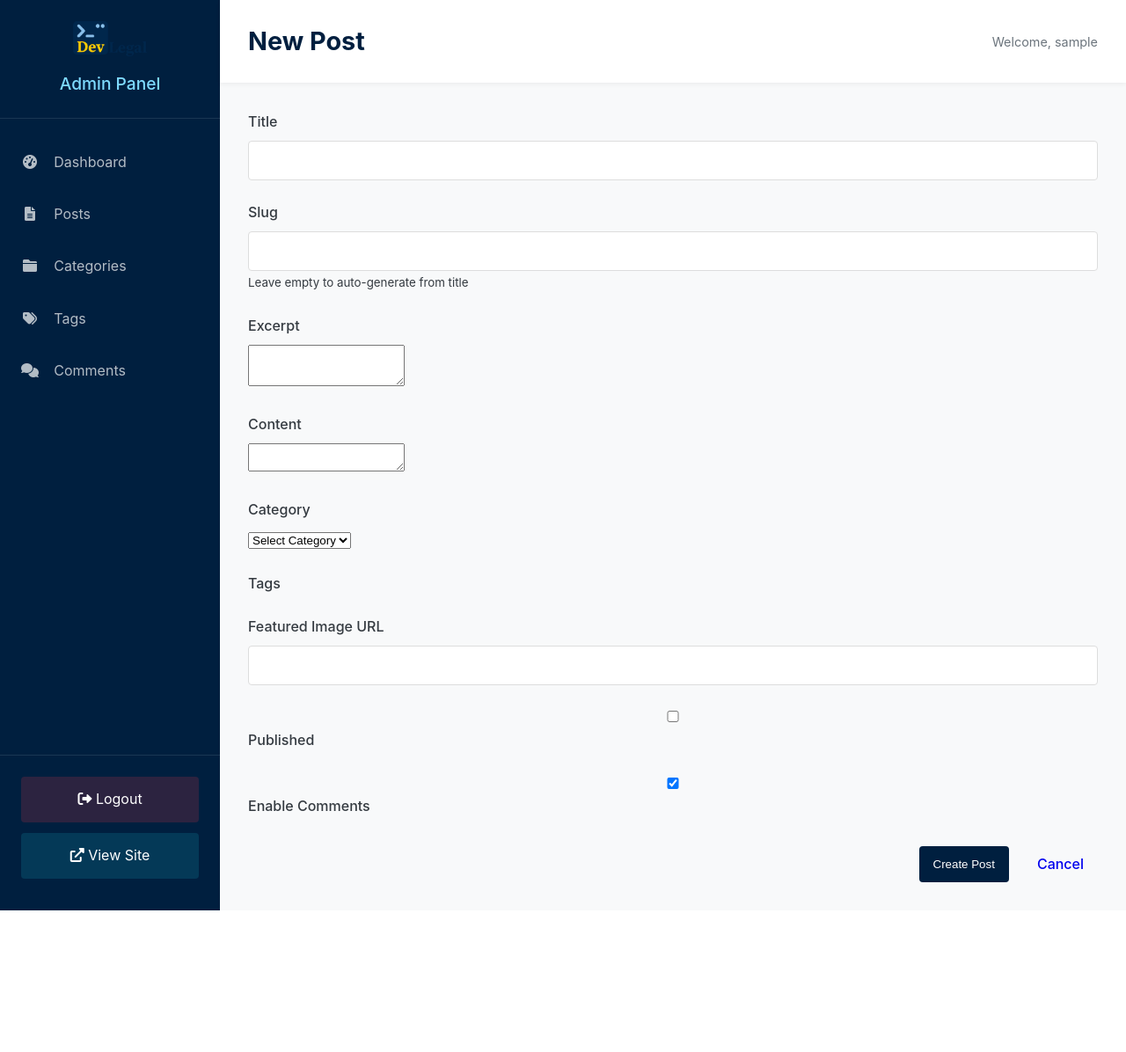
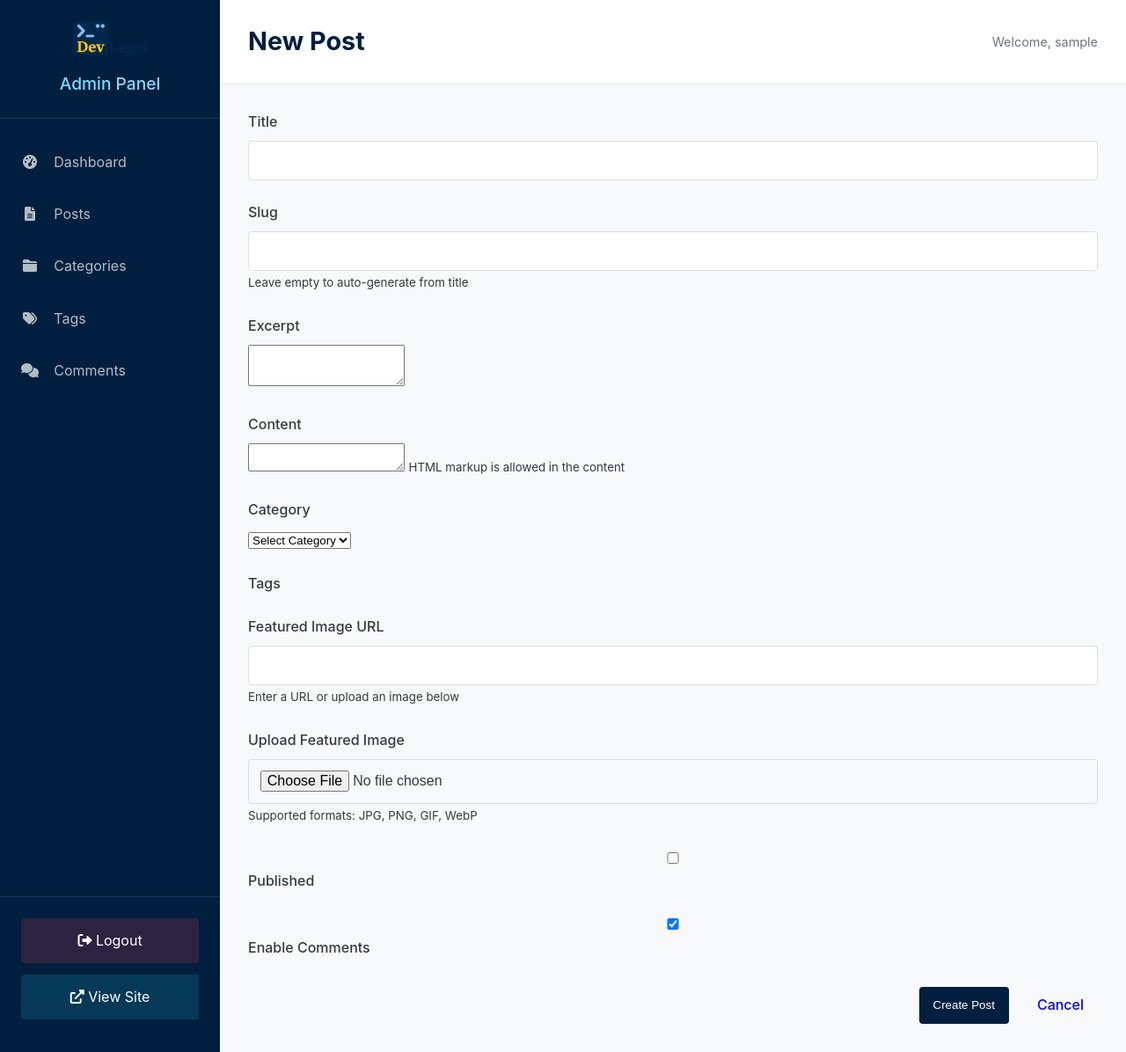
Before and after one commit to J-Frank-Murphy/DevLegalWeb, a Flask app: page /admin/post/new in a window 1280 px wide. Shown: the whole page at 88% size. Before the commit the page ends 1035 px from the top, so only its background shows below. Run offline with Flask 3, Linux system fonts and the light colour scheme; the visitor is signed in with stand-in values (Sample User, id 1); data that the repository does not hold is empty; some libraries are stand-ins or nearby versions.

Commit message:
Update post_form.html

```diff
--- a/src/templates/admin/post_form.html
+++ b/src/templates/admin/post_form.html
@@ -28,6 +28,7 @@
         <div class="form-group">
             <label for="content">Content</label>
             <textarea id="content" name="content" class="tinymce-editor">{{ post.content if post else '' }}</textarea>
+            <small>HTML markup is allowed in the content</small>
         </div>
 
         <div class="form-group">
@@ -53,8 +54,21 @@
         </div>
 
         <div class="form-group">
-            <label for="featured_image">Featured Image URL</label>
-            <input type="text" id="featured_image" name="featured_image" value="{{ post.featured_image if post else '' }}">
+            <label for="featured_image_url">Featured Image URL</label>
+            <input type="text" id="featured_image_url" name="featured_image_url" value="{{ post.featured_image if post else '' }}">
+            <small>Enter a URL or upload an image below</small>
+        </div>
+
+        <div class="form-group">
+            <label for="featured_image_file">Upload Featured Image</label>
+            <input type="file" id="featured_image_file" name="featured_image_file" accept="image/*">
+            <small>Supported formats: JPG, PNG, GIF, WebP</small>
+            {% if post and post.featured_image %}
+            <div class="current-image">
+                <p>Current image:</p>
+                <img src="{{ url_for('static', filename=post.featured_image) }}" alt="Featured image" style="max-width: 200px; max-height: 200px;">
+            </div>
+            {% endif %}
         </div>
 
         <div class="form-group checkbox-group">
@@ -78,7 +92,7 @@
 {% block scripts %}
 {{ super() }}
 <script>
-    // Initialize TinyMCE
+    // Initialize TinyMCE with HTML support
     tinymce.init({
         selector: '.tinymce-editor',
         height: 500,
@@ -91,8 +105,24 @@
         toolbar: 'undo redo | formatselect | ' +
         'bold italic backcolor | alignleft aligncenter ' +
         'alignright alignjustify | bullist numlist outdent indent | ' +
-        'removeformat | help',
-        content_style: 'body { font-family:Helvetica,Arial,sans-serif; font-size:14px }'
+        'removeformat | code | help',
+        content_style: 'body { font-family:Helvetica,Arial,sans-serif; font-size:14px }',
+        // Allow HTML content to be edited directly
+        valid_elements: '*[*]',
+        extended_valid_elements: '*[*]',
+        valid_children: '+body[style]',
+        verify_html: false,
+        cleanup: false,
+        // Add code button to view/edit HTML directly
+        setup: function(editor) {
+            editor.ui.registry.addButton('code', {
+                icon: 'code',
+                tooltip: 'Source code',
+                onAction: function() {
+                    editor.execCommand('mceCodeEditor');
+                }
+            });
+        }
     });
 </script>
 {% endblock %}
```
